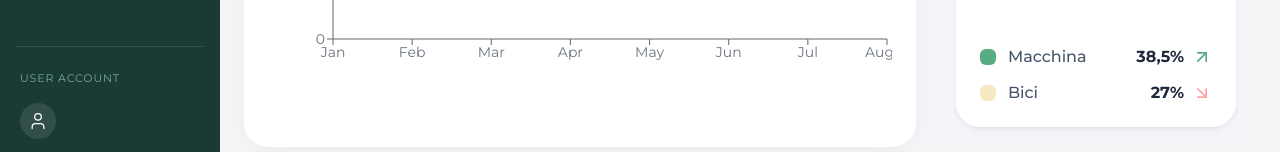
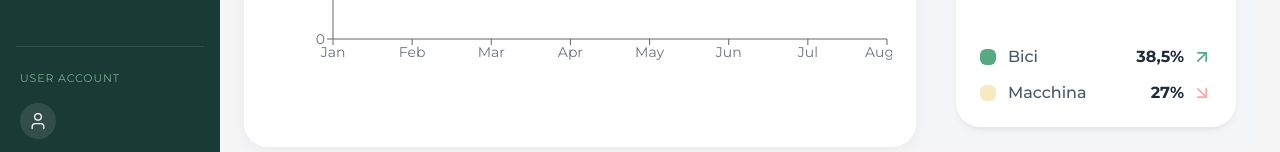
Before and after one commit to GiuliaQuaino/Atelier-Digitale, a React (Vite) app: page /statistiche in a window 1280 px wide. Shown: the part 882-1034 px from the top of the page. Built offline with nearby package versions, Linux system fonts and the light colour scheme.

Commit message:
Modifica statistica dato

```diff
--- a/src/components/RentStatusWidget/RentStatusWidget.jsx
+++ b/src/components/RentStatusWidget/RentStatusWidget.jsx
@@ -3,14 +3,14 @@ import { ArrowUpRight, ArrowDownRight } from 'lucide-react';
 import styles from './RentStatusWidget.module.css';
 
 const data = [
-  { name: 'Macchina', value: 38.5, color: '#56ab83', trend: 'up', percentage: '38,5%' },
-  { name: 'Bici', value: 27.0, color: '#f7e9c2', trend: 'down', percentage: '27%' },
+  { name: 'Bici', value: 38.5, color: '#56ab83', trend: 'up', percentage: '38,5%' },
+  { name: 'Macchina', value: 27.0, color: '#f7e9c2', trend: 'down', percentage: '27%' },
 
 ];
 
 const chartData = [
-  { name: 'Macchina', value: 38.5, color: '#56ab83' },
-  { name: 'Bici', value: 24.5, color: '#f7e9c2' },
+  { name: 'Bici', value: 38.5, color: '#56ab83' },
+  { name: 'Machina', value: 24.5, color: '#f7e9c2' },
 
 ];
 
```
